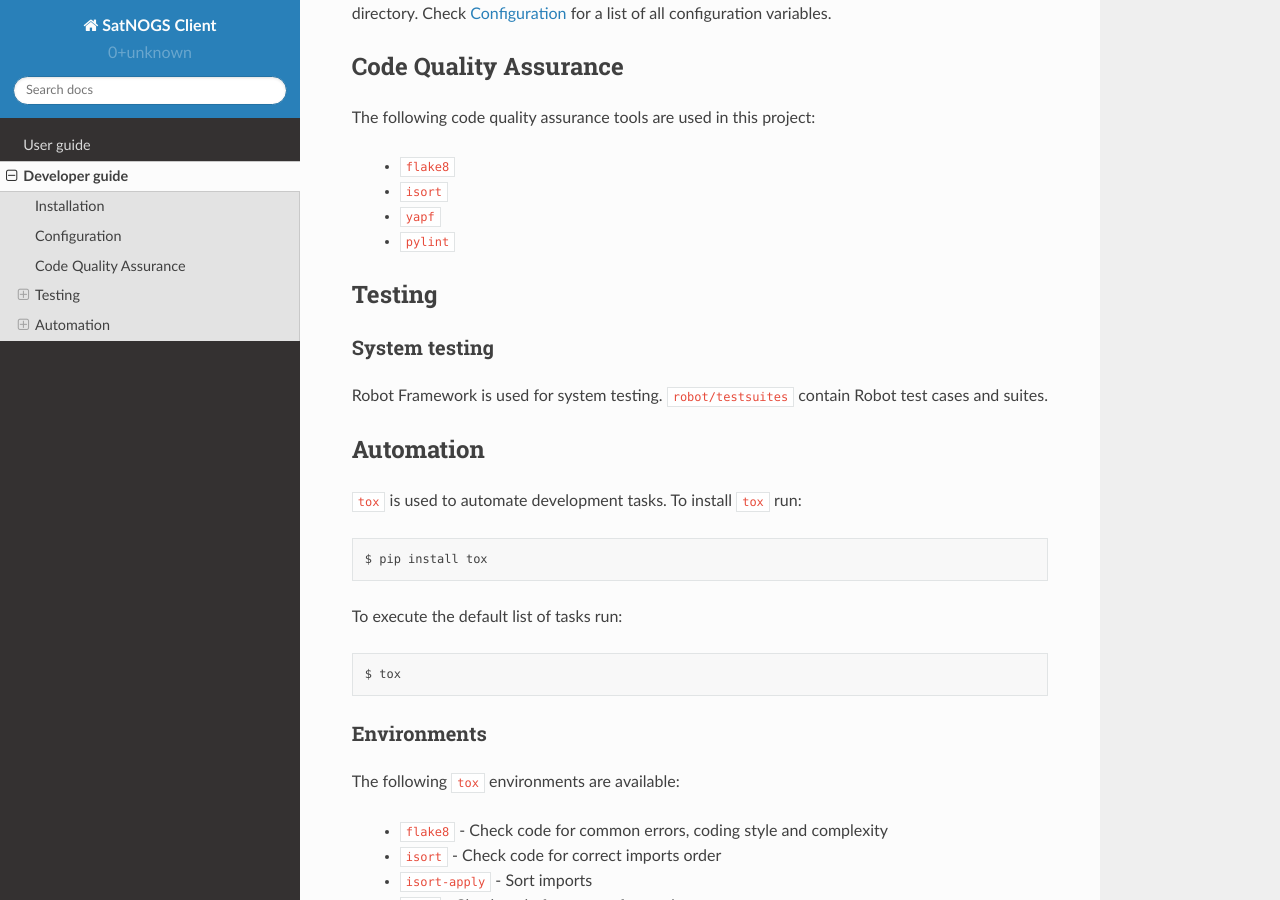
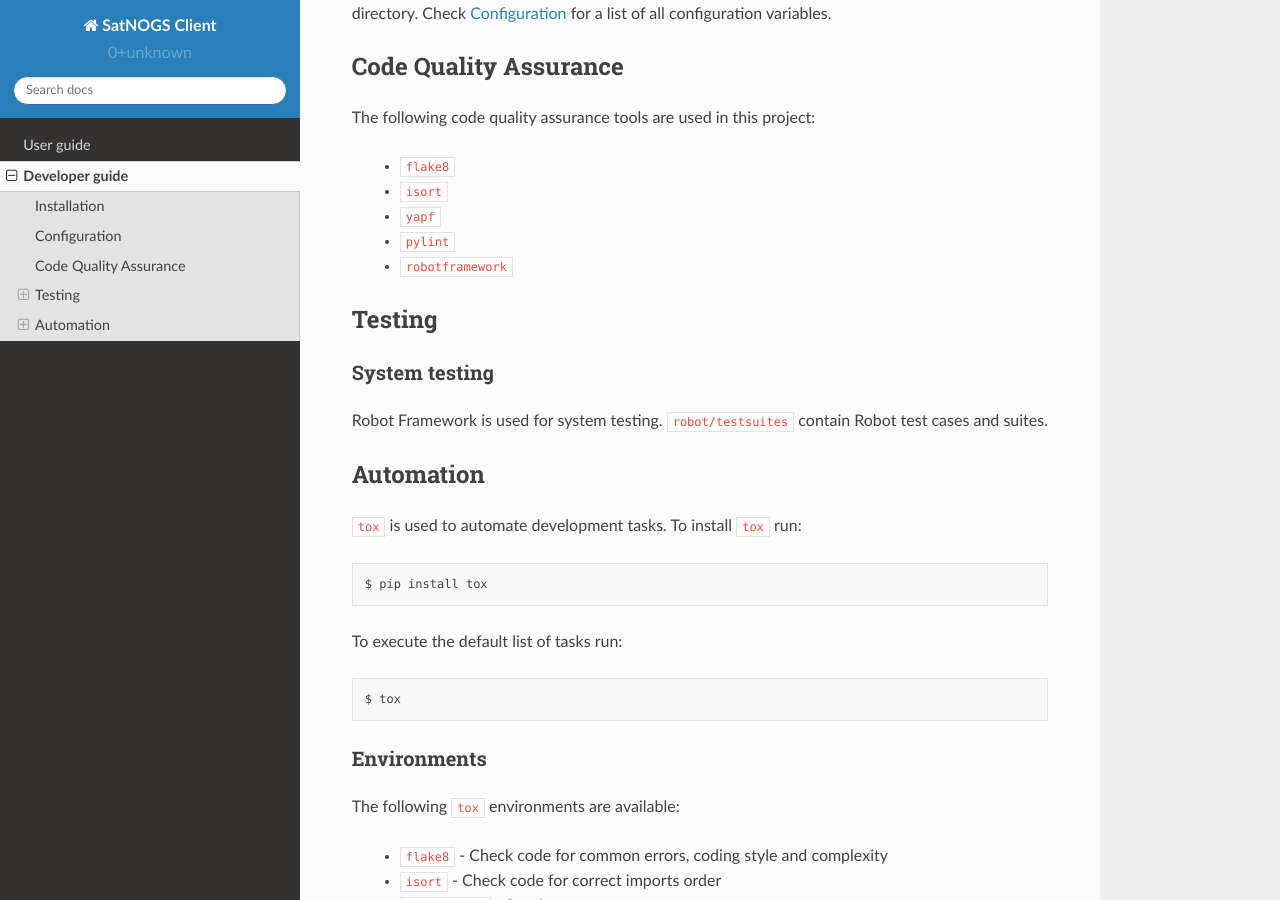
Before and after one commit to yaplik/satnogs-client, a Sphinx documentation site: the page built from docs/devguide.rst, in a window 1280 px wide and 900 px high, scrolled down 828 px. Built offline with Sphinx 7.4.7 and the Read the Docs theme 2.0.0, drawn with Linux system fonts in a browser that asks for light colours.

Commit message:
docs: Add 'robotframework' to the list of code quality assurance tools
Signed-off-by: Vasilis Tsiligiannis <acinonyx@openwrt.gr>

```diff
--- a/docs/devguide.rst
+++ b/docs/devguide.rst
@@ -41,6 +41,7 @@ The following code quality assurance tools are used in this project:
   * ``isort``
   * ``yapf``
   * ``pylint``
+  * ``robotframework``
 
 Testing
 -------
```
